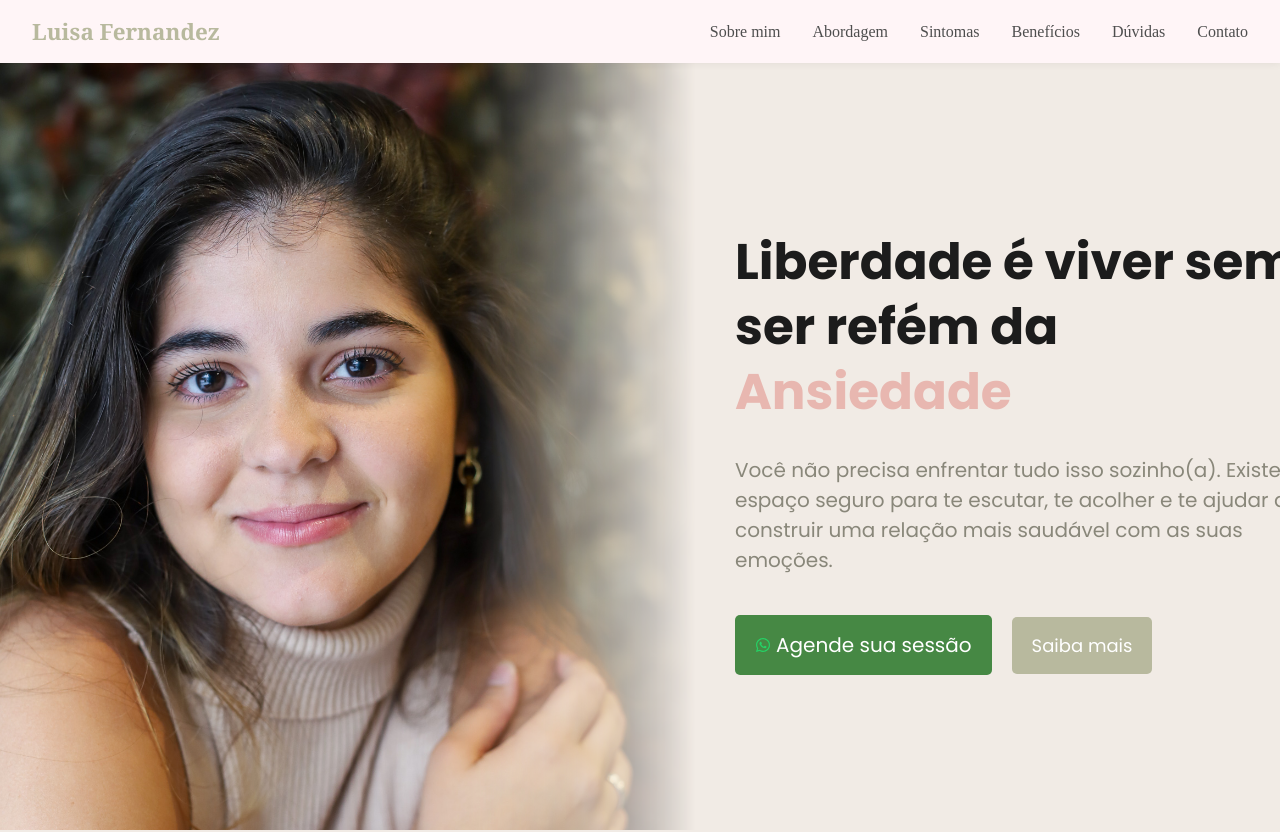
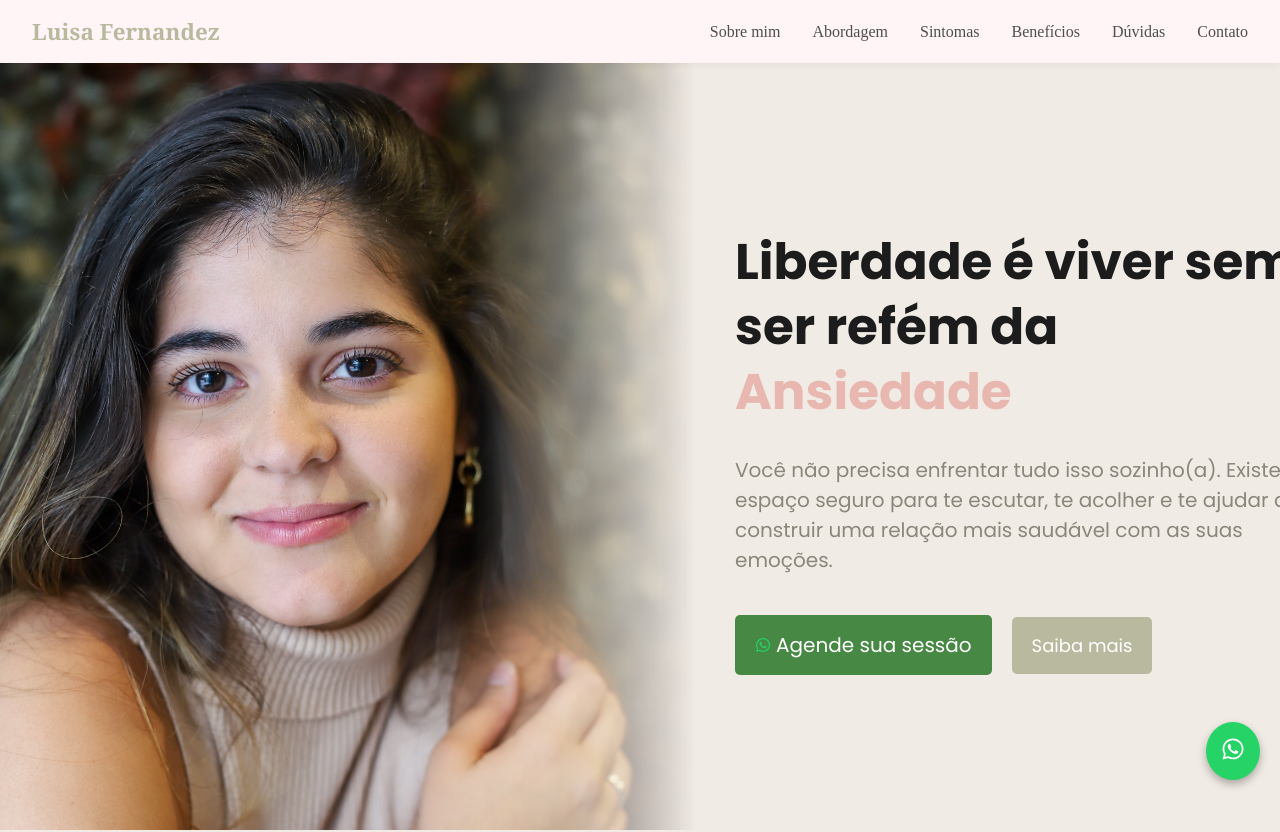
Before and after one commit to hpbeta/landingpage-luisa, a React (Vite) app: page / in a window 1280 px wide. Shown: the top 832 px of the page. Built offline with nearby package versions, Linux system fonts and the light colour scheme; a web font is replaced by a local one.

Commit message:
Adicionando um botão de whatsapp flutuante

```diff
--- a/src/App.jsx
+++ b/src/App.jsx
@@ -1,3 +1,4 @@
+import { WhatsAppButton } from "./components/whatsappButton"
 import { GlobalStyles } from "./globalStyles/globalStyles"
 import { AboutMe } from "./pages/aboutMe"
 import { ApproachSection } from "./pages/approachSection"
@@ -19,6 +20,7 @@ function App() {
   return (
    <>
    <GlobalStyles />
+   <WhatsAppButton />
     <Header />
     <Hero />
     <CoreValues />
--- /dev/null
+++ b/src/components/whatsappButton/index.jsx
@@ -0,0 +1,14 @@
+import { FaWhatsapp } from "react-icons/fa";
+import { FloatingButton } from "./styles";
+
+export function WhatsAppButton  ()  {
+    return (
+      <FloatingButton
+        href="https://wa.me/5521967374546?text=Ol%C3%A1%2C%20Luisa!%20Meu%20nome%20%C3%A9%20(coloque%20o%20seu%20nome%20aqui).%20Gostaria%20de%20receber%20mais%20informa%C3%A7%C3%B5es%20sobre%20a%20psicoterapia!%20%E2%9C%A8"
+        target="_blank"
+        rel="noopener noreferrer"
+      >
+        <FaWhatsapp />
+      </FloatingButton>
+    );
+  };
--- /dev/null
+++ b/src/components/whatsappButton/styles.jsx
@@ -0,0 +1,26 @@
+import styled from "styled-components";
+
+
+
+
+export const FloatingButton = styled.a`
+  position: fixed;
+  bottom: 20px; /* Distância do fundo */
+  right: 20px;  /* Distância da direita */
+  background-color: #25d366; /* Cor do WhatsApp */
+  color: white;
+  border-radius: 50%;
+  padding: 15px;
+  box-shadow: 0 4px 8px rgba(0, 0, 0, 0.3);
+  z-index: 1000;
+  transition: transform 0.2s; /* Animação ao passar o mouse */
+
+  &:hover {
+    transform: scale(1.1); /* Aumenta o botão ao passar o mouse */
+  }
+
+  svg {
+    width: 24px;
+    height: 24px;
+  }
+`;
--- a/src/pages/cardSymptoms/index.jsx
+++ b/src/pages/cardSymptoms/index.jsx
@@ -47,7 +47,9 @@ export function CardSymptoms() {
         clareza e presença.
       </FooterText>
 
-      <FooterLink href="#">Agende sua consulta →</FooterLink>
+      <FooterLink  href="https://wa.me/5521967374546?text=Ol%C3%A1%2C%20Luisa!%20Meu%20nome%20%C3%A9%20(coloque%20o%20seu%20nome%20aqui).%20Gostaria%20de%20receber%20mais%20informa%C3%A7%C3%B5es%20sobre%20a%20psicoterapia!%20%E2%9C%A8"
+  target="_blank"
+  rel="noopener noreferrer">Agende sua consulta →</FooterLink>
     </Container>
   );
 }
--- a/src/pages/footer/index.jsx
+++ b/src/pages/footer/index.jsx
@@ -12,7 +12,9 @@ export function Footer() {
         </Left>
 
         <Right>
-          <a href="https://wa.me/seulink" target="_blank" rel="noreferrer">
+          <a href="https://wa.me/5521967374546?text=Ol%C3%A1%2C%20Luisa!%20Meu%20nome%20%C3%A9%20(coloque%20o%20seu%20nome%20aqui).%20Gostaria%20de%20receber%20mais%20informa%C3%A7%C3%B5es%20sobre%20a%20psicoterapia!%20%E2%9C%A8"
+  target="_blank"
+  rel="noopener noreferrer">
             <FiPhone /> WhatsApp
           </a>
           <a href="https://instagram.com/luisafernandez.psi" target="_blank" rel="noreferrer">
--- a/src/pages/headerSection/index.jsx
+++ b/src/pages/headerSection/index.jsx
@@ -17,7 +17,9 @@ import {
           Se você sente que está na hora de cuidar de você, estou aqui para te ouvir.
         </Subtitle>
 
-        <ContactButton>
+        <ContactButton  href="https://wa.me/5521967374546?text=Ol%C3%A1%2C%20Luisa!%20Meu%20nome%20%C3%A9%20(coloque%20o%20seu%20nome%20aqui).%20Gostaria%20de%20receber%20mais%20informa%C3%A7%C3%B5es%20sobre%20a%20psicoterapia!%20%E2%9C%A8"
+  target="_blank"
+  rel="noopener noreferrer">
           Entre em contato
         </ContactButton>
 
--- a/src/pages/headerSection/styles.jsx
+++ b/src/pages/headerSection/styles.jsx
@@ -24,7 +24,7 @@ export const Subtitle = styled.p`
   margin-bottom: 32px;
 `;
 
-export const ContactButton = styled.button`
+export const ContactButton = styled.a`
 background-color: #468844;
  color: #FFFFFF;
   padding: 12px 24px;
--- a/src/pages/hero/index.jsx
+++ b/src/pages/hero/index.jsx
@@ -6,14 +6,13 @@ import {
   ContainerButton,
   ContainerInfo,
   Main,
-  ParagraphInfo
+  ParagraphInfo,
 } from "./styles";
 import fotoLuisa from "../../assets/foto-luisa.jpg";
 
 export function Hero() {
   return (
     <Main>
-
       <motion.div
         initial={{ x: -100, opacity: 0 }}
         whileInView={{ x: 0, opacity: 1 }}
@@ -34,15 +33,19 @@ export function Hero() {
           Liberdade é viver sem ser refém da <span>Ansiedade</span>
         </h1>
         <ParagraphInfo>
-        Você não precisa enfrentar tudo isso sozinho(a).
-
-Existe um espaço seguro para te escutar, te acolher e te ajudar a construir uma relação mais saudável com as suas emoções.
+          Você não precisa enfrentar tudo isso sozinho(a). Existe um espaço
+          seguro para te escutar, te acolher e te ajudar a construir uma relação
+          mais saudável com as suas emoções.
         </ParagraphInfo>
         <ContainerButton>
-          <Contact href="">
-            <FaWhatsapp size={16} color="#25D366" />
-            Agende sua sessão
-          </Contact>
+        <Contact
+  href="https://wa.me/5521967374546?text=Ol%C3%A1%2C%20Luisa!%20Meu%20nome%20%C3%A9%20(coloque%20o%20seu%20nome%20aqui).%20Gostaria%20de%20receber%20mais%20informa%C3%A7%C3%B5es%20sobre%20a%20psicoterapia!%20%E2%9C%A8"
+  target="_blank"
+  rel="noopener noreferrer"
+>
+  <FaWhatsapp size={16} color="#25D366" />
+  Agende sua sessão
+</Contact>
           <ButtonKnowMore>Saiba mais</ButtonKnowMore>
         </ContainerButton>
       </ContainerInfo>
--- a/src/pages/whytherapy/index.jsx
+++ b/src/pages/whytherapy/index.jsx
@@ -24,7 +24,9 @@ export function WhyTherapy() {
         <Paragraph>
           Mas ela não precisa tomar conta de tudo.
         </Paragraph>
-        <Button href="#contato">Entre em contato</Button>
+        <Button href="https://wa.me/5521967374546?text=Ol%C3%A1%2C%20Luisa!%20Meu%20nome%20%C3%A9%20(coloque%20o%20seu%20nome%20aqui).%20Gostaria%20de%20receber%20mais%20informa%C3%A7%C3%B5es%20sobre%20a%20psicoterapia!%20%E2%9C%A8"
+  target="_blank"
+  rel="noopener noreferrer">Entre em contato</Button>
       </Container>
     </Section>
   );
```
